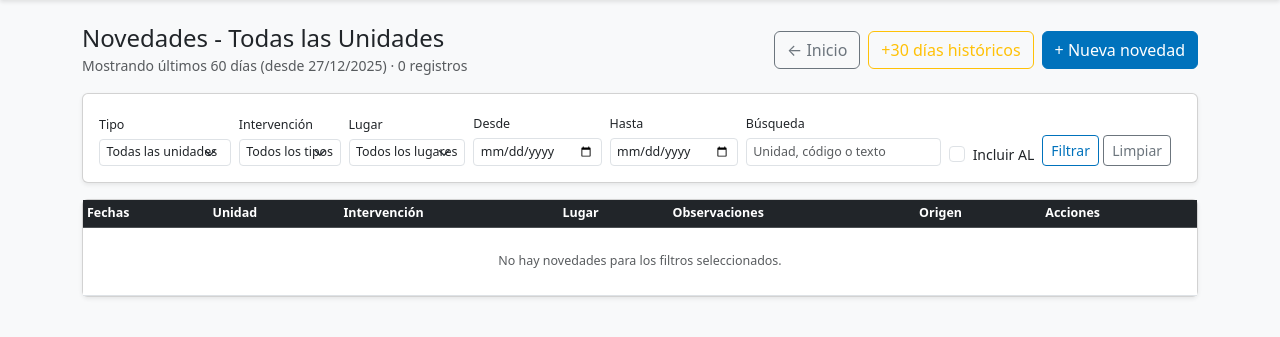
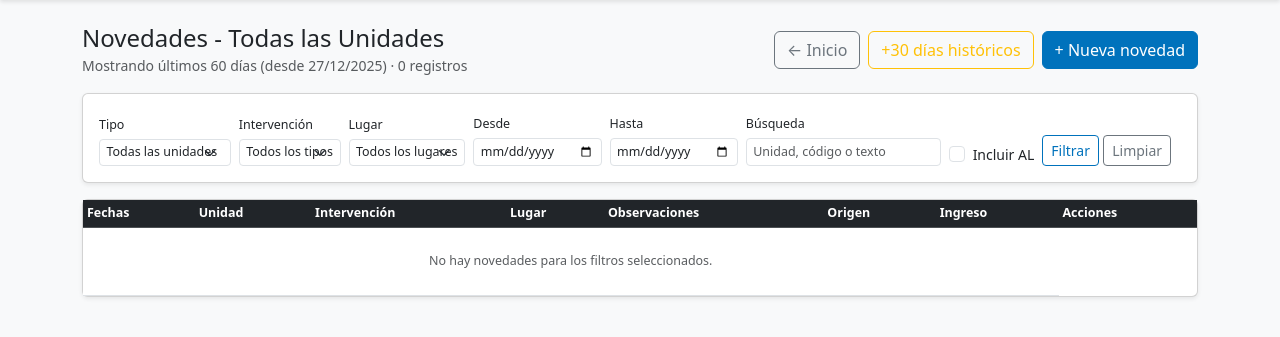
Before and after one commit to salamonepablo/sigma-rs, a Django app: page /sigma/novedades/ in a window 1280 px wide. Shown: the part 64-401 px from the top of the page. Run offline with Django 5.2, Linux system fonts and the light colour scheme; the visitor is signed in with stand-in values (Sample User, id 1); data comes from the database, SQL or seed files in the repository; data that the repository does not hold is empty.

Commit message:
feat: prevent duplicate ingresos with ingreso_generado flag
- Add ingreso_generado boolean field to NovedadModel
- Set flag to True when ingreso is created
- Block creation if flag is already True
- Show checkmark in list and detail views
- Add Regenerar button to reset flag and allow retry
- Add new endpoint /novedad/<pk>/reset-ingreso/

```diff
--- a/apps/tickets/application/use_cases/maintenance_entry_use_case.py
+++ b/apps/tickets/application/use_cases/maintenance_entry_use_case.py
@@ -260,6 +260,10 @@ class MaintenanceEntryUseCase:
             observations=observations or None,
             created_by=user if user and user.is_authenticated else None,
         )
+
+        # Mark novelty as having ingreso generated
+        draft.novelty.ingreso_generado = True
+        draft.novelty.save(update_fields=["ingreso_generado", "updated_at"])
 
         pdf_path = self._generate_pdf(entry, draft, user)
         entry.pdf_path = pdf_path
--- a/apps/tickets/infrastructure/models/novedad.py
+++ b/apps/tickets/infrastructure/models/novedad.py
@@ -99,6 +99,11 @@ class NovedadModel(models.Model):
         verbose_name="Registro Legacy",
         help_text="Indica si fue importado de la base legacy",
     )
+    ingreso_generado = models.BooleanField(
+        default=False,
+        verbose_name="Ingreso Generado",
+        help_text="Indica si ya se generó el ingreso para esta novedad",
+    )
     created_at = models.DateTimeField(
         auto_now_add=True,
         verbose_name="Fecha de creación",
--- a/apps/tickets/presentation/templates/tickets/novedad_list.html
+++ b/apps/tickets/presentation/templates/tickets/novedad_list.html
@@ -158,6 +158,7 @@
                     <th>Lugar</th>
                     <th class="observaciones">Observaciones</th>
                     <th>Origen</th>
+                    <th>Ingreso</th>
                     <th>Acciones</th>
                 </tr>
             </thead>
@@ -214,10 +215,14 @@
                     </td>
                     <td>
                         <div class="d-flex gap-1">
-                            <a href="{% url 'tickets:maintenance_entry_create' novedad.pk %}" class="btn btn-sm btn-outline-success" title="Ingreso">⚙️</a>
-                            <a href="{% url 'tickets:novedad_detail' novedad.pk %}" class="btn btn-sm btn-outline-info" title="Ver">👁</a>
-                            <a href="{% url 'tickets:novedad_update' novedad.pk %}" class="btn btn-sm btn-outline-primary" title="Editar">✏️</a>
-                            <a href="{% url 'tickets:novedad_delete' novedad.pk %}" class="btn btn-sm btn-outline-danger" title="Eliminar">🗑️</a>
+                            {% if novelty.ingreso_generado %}
+                            <span class="btn btn-sm btn-success" title="Ingreso generado">✅</span>
+                            {% else %}
+                            <a href="{% url 'tickets:maintenance_entry_create' novelty.pk %}" class="btn btn-sm btn-outline-success" title="Generar Ingreso">⚙️</a>
+                            {% endif %}
+                            <a href="{% url 'tickets:novedad_detail' novelty.pk %}" class="btn btn-sm btn-outline-info" title="Ver">👁</a>
+                            <a href="{% url 'tickets:novedad_update' novelty.pk %}" class="btn btn-sm btn-outline-primary" title="Editar">✏️</a>
+                            <a href="{% url 'tickets:novedad_delete' novelty.pk %}" class="btn btn-sm btn-outline-danger" title="Eliminar">🗑️</a>
                         </div>
                     </td>
                 </tr>
--- a/apps/tickets/presentation/views/__init__.py
+++ b/apps/tickets/presentation/views/__init__.py
@@ -1,6 +1,7 @@
 """Views for the tickets presentation layer."""
 
 from apps.tickets.presentation.views.auth_views import LoginView, LogoutView
+from apps.tickets.presentation.views.novedad_actions import ResetIngresoView
 from apps.tickets.presentation.views.novedad_views import (
     MaintenanceEntryCreateView,
     NovedadCreateView,
@@ -35,4 +36,5 @@ __all__ = [
     "MaintenanceEntryCreateView",
     "NovedadUpdateView",
     "NovedadDeleteView",
+    "ResetIngresoView",
 ]
--- a/apps/tickets/presentation/views/novedad_views.py
+++ b/apps/tickets/presentation/views/novedad_views.py
@@ -281,12 +281,21 @@ class MaintenanceEntryCreateView(LoginRequiredMixin, FormView):
             messages.error(self.request, "No se pudo crear el ingreso.")
             return self.form_invalid(form)
 
+        # Check if ingreso already generated
+        if self.novedad.ingreso_generado:
+            messages.error(
+                self.request,
+                "Ya se generó un ingreso para esta novedad. "
+                "Si necesitas regenerarlo, contacta al administrador.",
+            )
+            return self.form_invalid(form)
+
         # Get terminal_id from header (if provided by frontend/tray bridge)
         terminal_id = self.request.headers.get("X-TERMINAL-ID")
 
         use_case = MaintenanceEntryUseCase()
         result = use_case.create_entry(
-            novedad_id=str(self.novedad.pk),
+            novelty_id=str(self.novedad.pk),
             entry_datetime=form.cleaned_data["entry_datetime"],
             trigger_type=form.resolved_trigger_type,
             trigger_value=form.resolved_trigger_value,
--- a/apps/tickets/urls.py
+++ b/apps/tickets/urls.py
@@ -12,6 +12,7 @@ from apps.tickets.presentation.views import (
     NovedadDetailView,
     NovedadListView,
     NovedadUpdateView,
+    ResetIngresoView,
     TicketCreateView,
     TicketDeleteView,
     TicketDetailView,
@@ -84,6 +85,11 @@ urlpatterns = [
         "novedad/<uuid:pk>/delete/",
         NovedadDeleteView.as_view(),
         name="novedad_delete",
+    ),
+    path(
+        "novedad/<uuid:pk>/reset-ingreso/",
+        ResetIngresoView.as_view(),
+        name="novedad_reset_ingreso",
     ),
     # Novedad CRUD - Separated by category
     path(
```
Also changed, not shown: apps/tickets/presentation/templates/tickets/novedad_detail.html (+28 -9 lines), apps/tickets/presentation/views/novedad_actions.py (added, +43 -0 lines), apps/tickets/migrations/0024_add_ingreso_generado.py (added).
